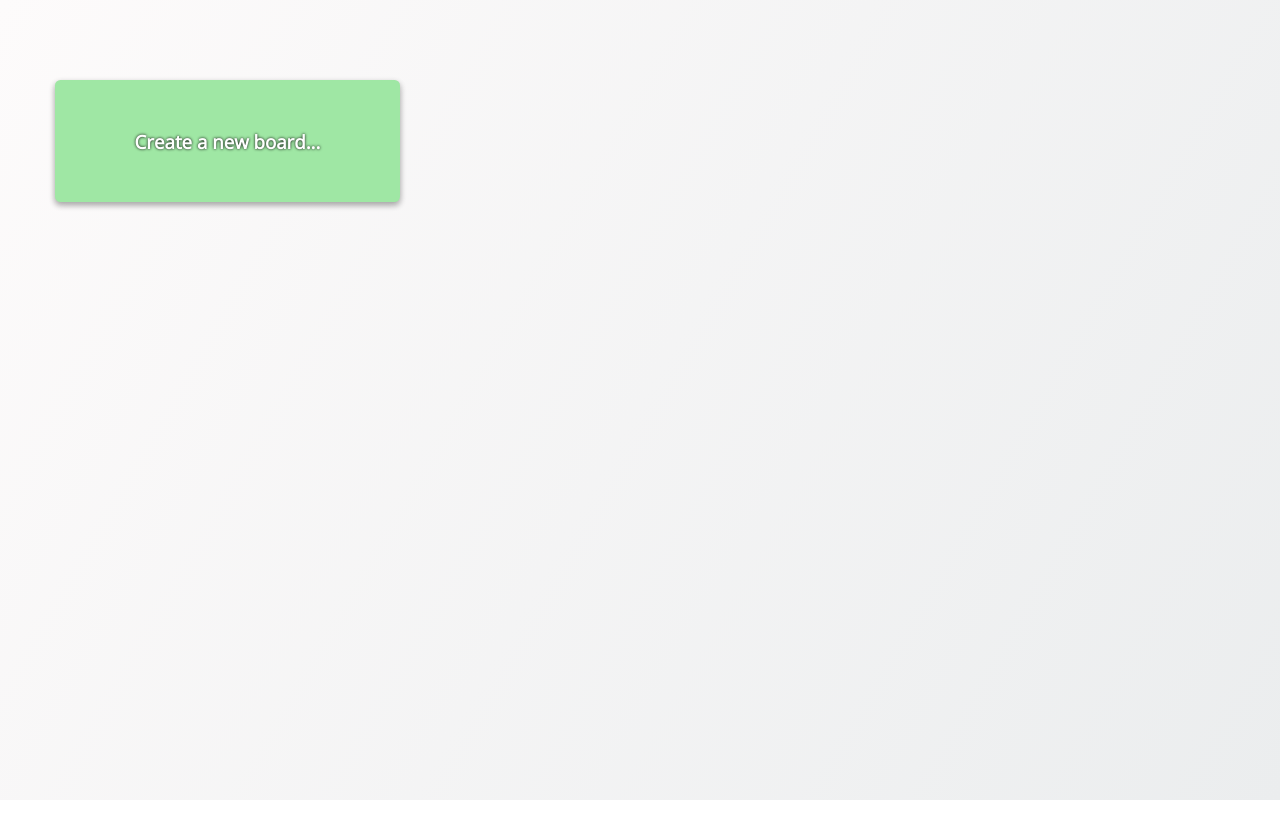
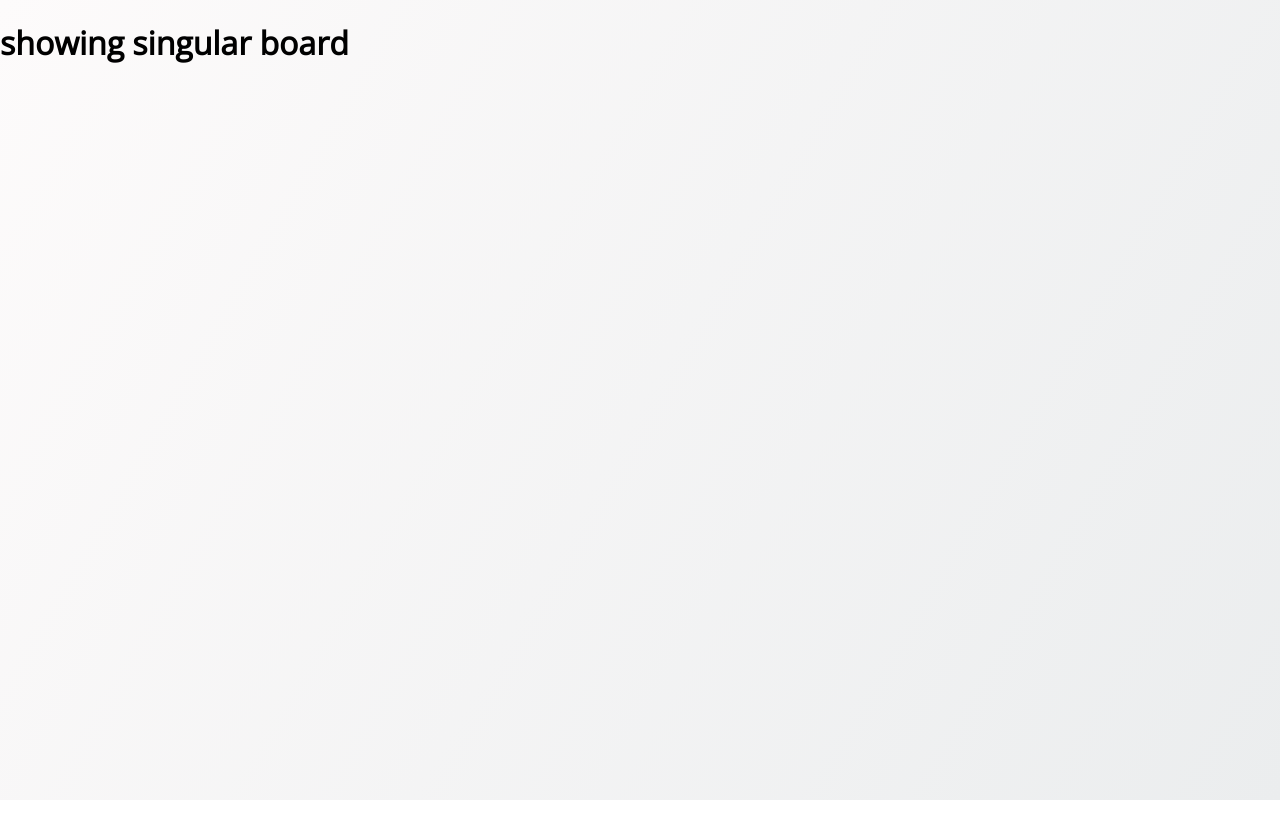
Before and after one commit to wei-li-2016/trello-clone, a React (Create React App) app: page /b/1 in a window 1280 px wide. Before the commit the page ends 800 px from the top, so only its background shows below. Built offline with nearby package versions, Linux system fonts and the light colour scheme.

Commit message:
Add board router

```diff
--- a/src/Reducers/CreateBoardReducer.js
+++ b/src/Reducers/CreateBoardReducer.js
@@ -40,6 +40,9 @@
     case CLEAN_NEW_BOARD:
       return {
         ...state,
+        title: null,
+        id: null,
+        success: null,
       }
     default:
       return state;
--- a/src/components/App.js
+++ b/src/components/App.js
@@ -1,11 +1,17 @@
 import React, { Component } from 'react'
+import { Route, Switch} from 'react-router-dom'
+
 import BoardContainer from './boards/BoardContainer'
+import ShowActiveBoard from './boards/ShowActiveBoard'
 
 class App extends Component {
   render() {
     return (
       <div className="App">
-        <BoardContainer />
+        <Switch>
+          <Route exact path="/" component={BoardContainer} />
+          <Route path="/b/:id" component={ShowActiveBoard} />
+        </Switch>
       </div>
     )
   }
--- a/src/components/boards/ShowActiveBoard.js
+++ b/src/components/boards/ShowActiveBoard.js
@@ -9,7 +9,7 @@
   render() {
     return (
       <div>
-        <h1>lol</h1>
+        <h1>showing singular board</h1>
       </div>
     )
   }
--- a/src/components/boards/ShowAllBoards.js
+++ b/src/components/boards/ShowAllBoards.js
@@ -34,7 +34,7 @@
 `
 
 const ShowAllBoards = ({title, id}) => (
-  <Link to={`/b/${id}`} component={ShowActiveBoard}>
+  <Link to={`/b/${id}`}>
     <BoardWrapper>
       <Title>{title}</Title>
     </BoardWrapper>
--- a/src/index.css
+++ b/src/index.css
@@ -30,3 +30,7 @@
   font-weight: 400;
   margin: 0 30px;
 }
+
+a {
+  text-decoration: none;
+}
```
